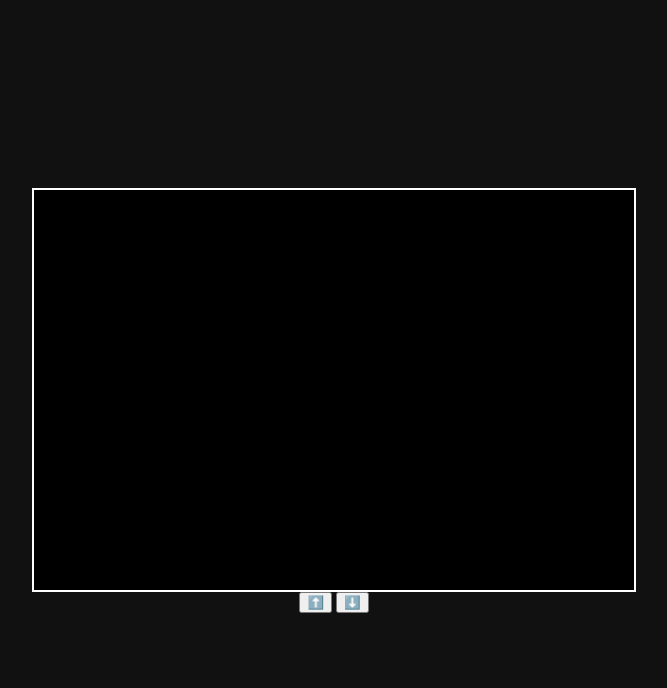
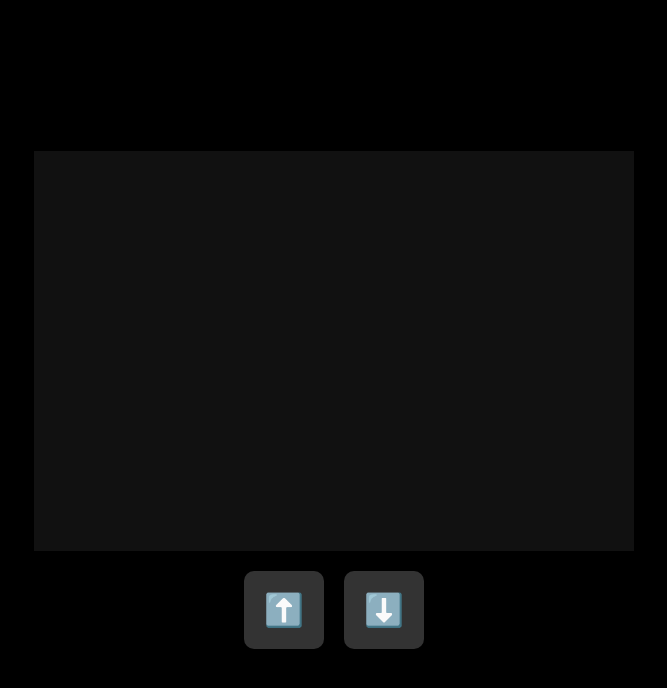
Before and after one commit to PROroblox1212/website, a website: page public/index.html in a window 1280 px wide. Shown: the whole page, without its empty margins (306-973 px from the left). Drawn offline with Linux system fonts and the light colour scheme.

Commit message:
Update style.css

```diff
--- a/public/style.css
+++ b/public/style.css
@@ -1,26 +1,29 @@
 body {
+  margin: 0;
+  display: flex;
+  justify-content: center;
+  align-items: center;
+  height: 100vh;
+  background: black;
+  flex-direction: column;
+}
+
+canvas {
   background: #111;
+  display: block;
+  margin-bottom: 20px;
+}
+
+#controls {
   display: flex;
-  flex-direction: column;
-  align-items: center;
-  justify-content: center;
-  height: 100vh;
-  margin: 0;
+  gap: 20px;
 }
-canvas {
-  background: black;
-  display: block;
-  border: 2px solid white;
+
+#controls button {
+  font-size: 2rem;
+  padding: 20px;
+  border: none;
+  border-radius: 10px;
+  background: #333;
+  color: white;
 }
-#mobile-controls {
-  margin-top: 10px;
-  display: flex;
-  gap: 10px;
-}
-#mobile-controls button {
-  font-size: 24px;
-  padding: 10px 20px;
-}
-@media (min-width: 768px) {
-  #mobile-controls { display: none; }
-}
```
